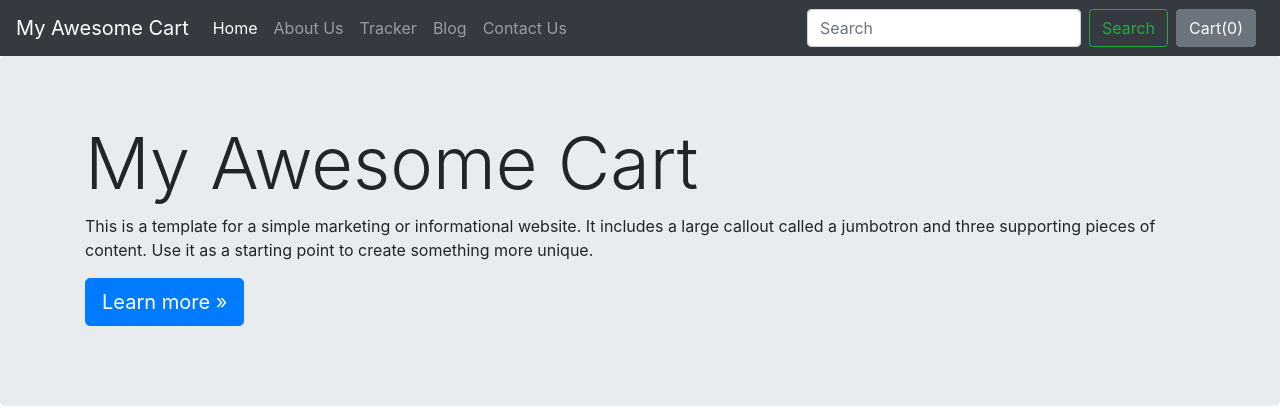
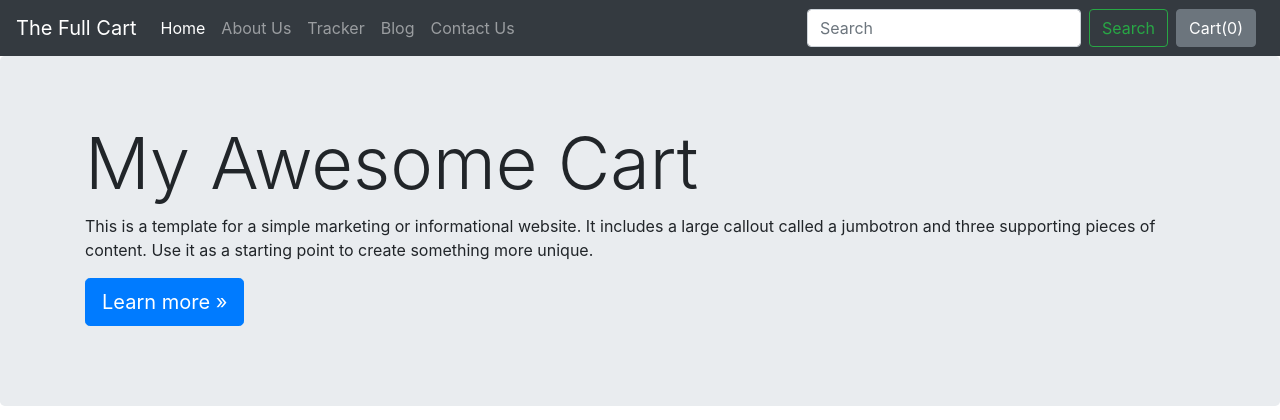
Before and after one commit to itx-shoaib/Iconnect, a Django app: page /shop/about in a window 1280 px wide. Shown: the top 420 px of the page. Run offline with Django 4.2, Linux system fonts and the light colour scheme; some libraries are stand-ins or nearby versions.

Commit message:
Tweaked the title name and settings

```diff
--- a/shop/templates/shop/basic.html
+++ b/shop/templates/shop/basic.html
@@ -16,7 +16,7 @@
   <body>
 
     <nav class="navbar navbar-expand-lg navbar-dark bg-dark">
-  <a class="navbar-brand" href="/shop">My Awesome Cart</a>
+  <a class="navbar-brand" href="/shop">The Full Cart</a>
   <button class="navbar-toggler" type="button" data-toggle="collapse" data-target="#navbarSupportedContent" aria-controls="navbarSupportedContent" aria-expanded="false" aria-label="Toggle navigation">
     <span class="navbar-toggler-icon"></span>
   </button>
```
